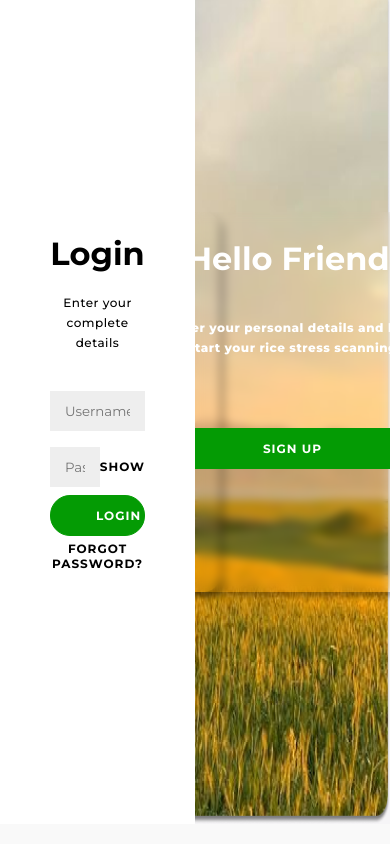
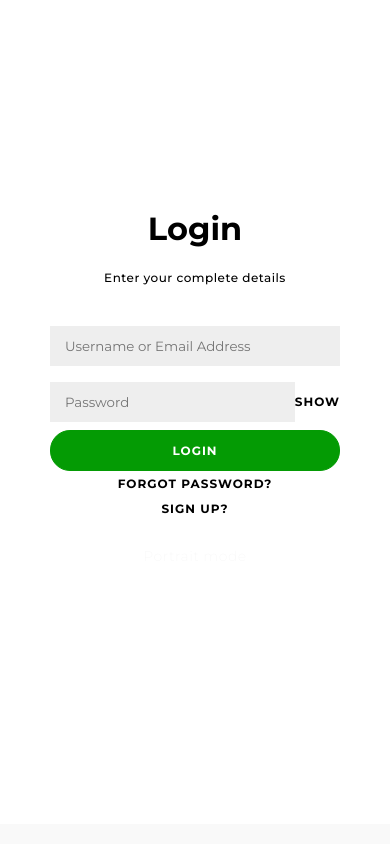
Before and after one commit to neeeal/Frontend-Development-trial, a React (Create React App) app: page /login in a window 390 px wide. Built offline with nearby package versions, Linux system fonts and the light colour scheme.

Commit message:
fix: fixed css for login and detailed history

```diff
--- a/src/components/History/DetailedHistory.css
+++ b/src/components/History/DetailedHistory.css
@@ -38,11 +38,13 @@ button {
 .header {
   font-family: Montserrat-Bold;
   display: flex;
-  align-items: flex-start;
-  /* justify-content: space-between; */
+  /* align-items: flex-end; */
+  justify-content: space-between;;
   margin-left: 4rem;
+  margin-right: 5rem;
   margin-top: 3rem;
-  width: 100%;
+  flex: 1;
+  /* width: 93%; */
 }
 
 .title h1 {
@@ -123,10 +125,10 @@ button {
   }
 
   .header {
-      flex-direction: column;
-      align-items: flex-start;
-      margin-left: 2rem;
-      margin-top: 1rem;
+      /* flex-direction: column; */
+      /* align-items: flex-start; */
+      /* margin-left: 2rem;
+      margin-top: 1rem; */
   }
 
   .title h1 {
--- a/src/components/LoginSignUp/LoginSignUp.css
+++ b/src/components/LoginSignUp/LoginSignUp.css
@@ -297,3 +297,22 @@
   cursor: pointer;
   color:black;
 }
+
+
+/* Add the following CSS for portrait mode */
+@media (orientation: portrait) {
+  .form-container.sign-up-container,
+  .form-container.sign-in-container {
+    width: 100%;
+    height: 100%;
+  }
+
+  .overlay-container {
+    display: none; /* Hide the overlay in portrait mode */
+  }
+
+
+.container.right-panel-active .sign-up-container{
+  transform: translateX(100%);
+}
+}
--- a/src/components/LoginSignUp/LoginSignUp.js
+++ b/src/components/LoginSignUp/LoginSignUp.js
@@ -15,7 +15,7 @@ const LoginSignUp = () => {
   const [isPasswordVisible, setIsPasswordVisible] = useState(false);
   const [isModalOpen, setIsModalOpen] = useState(false);
   const [forgotEmail, setForgotEmail] = useState('');
-
+  const [isPortrait, setIsPortrait] = useState(window.innerHeight > window.innerWidth);
   const togglePasswordVisibility = () => {
     setIsPasswordVisible(!isPasswordVisible);
   };
@@ -23,8 +23,22 @@ const LoginSignUp = () => {
   const { login, isAuthenticated } = useAuth();
 
   useEffect(() => {
+    // Handle resize
+    const handleResize = () => {
+      setIsPortrait(window.innerHeight > window.innerWidth);
+    };
+
     if (isAuthenticated) {
       navigate('/');
+    }
+
+    // Add the resize event listener
+    window.addEventListener('resize', handleResize);
+
+
+    // Cleanup the event listener on component unmount
+    return () => {
+      window.removeEventListener('resize', handleResize);
     }
   }, [isAuthenticated, navigate]);
 
@@ -147,7 +161,8 @@ const LoginSignUp = () => {
           </div>
         </div>
       )}
-
+    {!isPortrait ? (
+      <>
       {/* Main Content */}
       <div className="form-container sign-up-container">
         <form>
@@ -181,6 +196,7 @@ const LoginSignUp = () => {
             </button>
           </div>
           <button onClick={handleSignUp}>SIGN UP</button>
+          {isPortrait ? <p>Portrait mode</p> : <p>Landscape mode</p>}
         </form>
       </div>
 
@@ -224,6 +240,7 @@ const LoginSignUp = () => {
               outline: "none",
             }}
           onClick={() => setIsModalOpen(true)}>Forgot Password?</button>
+          {isPortrait ? <p>Portrait mode</p> : <p>Landscape mode</p>}
         </form>
       </div>
 
@@ -265,6 +282,116 @@ const LoginSignUp = () => {
           </div>
         </div>
       </div>
+      </>
+    ) : (
+      <>
+      <div className="form-container sign-up-container" style={{transform: addclass ? 'translateX(0%)' : 'translateX(-100%)'}}>
+        <form>
+          <h1>Create Account</h1>
+          <div className="paragraph2">
+            Enter your complete details to register
+          </div>
+          <input type="fName" placeholder="First Name" onChange={(e) => setFirstName(e.target.value)}/>
+          <input type="lName" placeholder="Last Name" onChange={(e) => setLastName(e.target.value)}/>
+          <input type="contact" placeholder="Contact" onChange={(e) => setContact(e.target.value)}/>
+          <input type="text" placeholder="Username" onChange={(e) => setUsername(e.target.value)}/>
+          <input type="email" placeholder="Email Address" onChange={(e) => setEmail(e.target.value)}/>
+          <div style={{minWidth:"100%", display: "flex"}}>
+            <input style={{flex: 10}} type={isPasswordVisible ? 'text' : 'password'} placeholder="Password" onChange={(e) => setPassword(e.target.value)}/>
+            <button
+              style={{
+                flex: 1,
+                background: "none",
+                border: "none",
+                padding: 0,
+                margin: 0,
+                cursor: "pointer",
+                outline: "none",
+              }}
+              onClick={(e) => {
+                e.preventDefault(); // Prevent the form submission
+                togglePasswordVisibility();
+              }}
+            >
+              <span style={{color: "black"}}>{isPasswordVisible ? 'Hide' : 'Show'}</span>
+            </button>
+          </div>
+          <button onClick={handleSignUp}>SIGN UP</button>
+          <button type="button"
+            style={{
+              // flex: 1,
+              color: "black",
+              background: "none",
+              border: "none",
+              padding: '10px 0px',
+              margin: 0,
+              cursor: "pointer",
+              outline: "none",
+            }}
+          onClick={() => setaddclass("")}>Login?</button>
+        </form>
+      </div>
+
+      <div className="form-container sign-in-container" >
+        <form onSubmit={handleLoginClick}>
+          <h1>Login</h1>
+          <div className="paragraph2">
+            Enter your complete details
+          </div>
+          <input type="text" placeholder="Username or Email Address" onChange={(e) => setEmail(e.target.value)}/>
+          <div style={{minWidth:"100%", display: "flex"}}>
+            <input style={{flex: 10}} type={isPasswordVisible ? 'text' : 'password'} placeholder="Password" onChange={(e) => setPassword(e.target.value)}/>
+            <button
+              style={{
+                flex: 1,
+                background: "none",
+                border: "none",
+                padding: 0,
+                margin: 0,
+                cursor: "pointer",
+                outline: "none",
+              }}
+              onClick={(e) => {
+                e.preventDefault(); // Prevent the form submission
+                togglePasswordVisibility();
+              }}
+            >
+              <span style={{color: "black"}}>{isPasswordVisible ? 'Hide' : 'Show'}</span>
+            </button>
+          </div>
+          <button type="submit">LOGIN</button>
+          <button type="button"
+            style={{
+              // flex: 1,
+              color: "black",
+              background: "none",
+              border: "none",
+              padding: 0,
+              margin: 0,
+              cursor: "pointer",
+              outline: "none",
+            }}
+          onClick={() => setIsModalOpen(true)}>Forgot Password?</button>
+          <button type="button"
+            style={{
+              // flex: 1,
+              color: "black",
+              background: "none",
+              border: "none",
+              padding: '10px 0px',
+              margin: 0,
+              cursor: "pointer",
+              outline: "none",
+            }}
+          onClick={() => setaddclass("right-panel-active")}>Sign up?</button>
+          {isPortrait ? <p>Portrait mode</p> : <p>Landscape mode</p>}
+        </form>
+      </div>
+      </>
+    )}
+
+
+
     </div>
   );
 };
```
